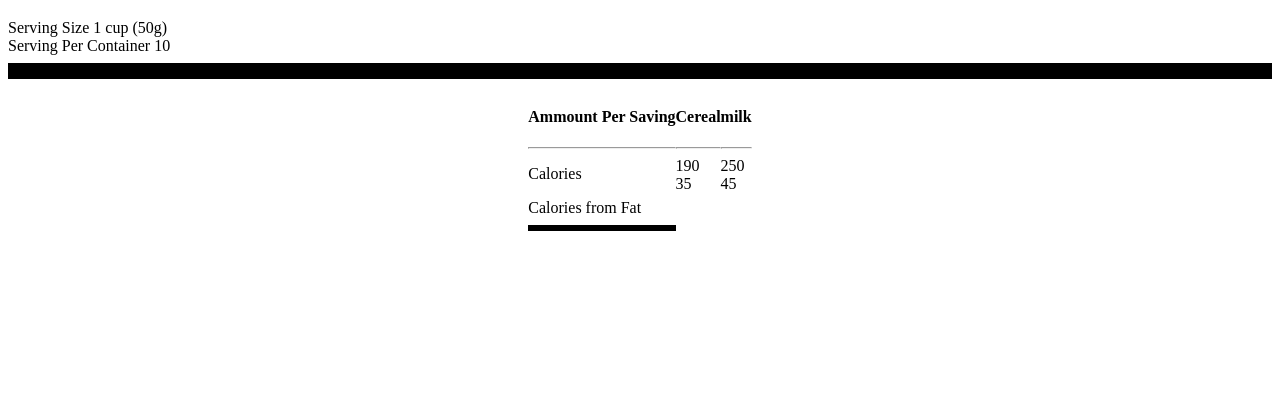
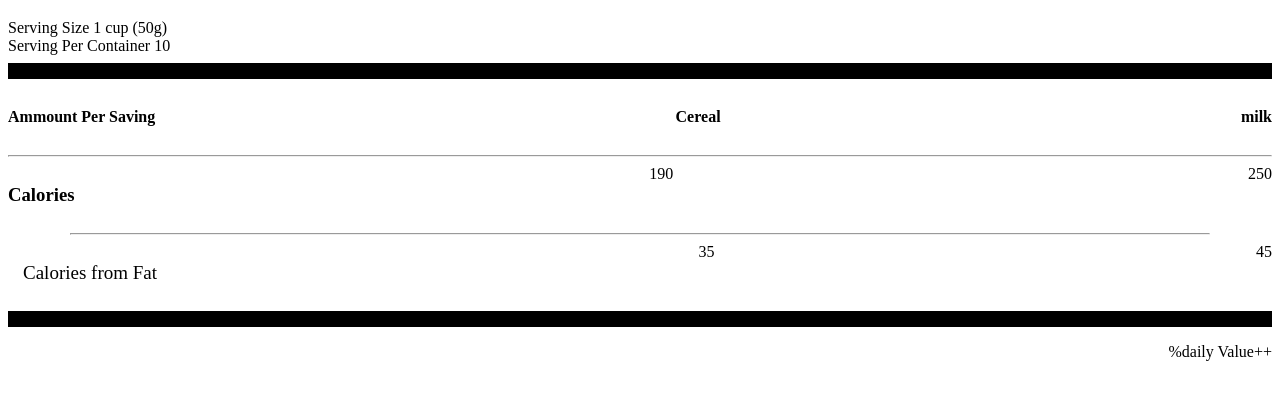
Before and after one commit to rbnptrc/CFLMS-CSS3-DAY03, a plain HTML site: page CFLMS-CSS3-DAY03-PairLeader Ruben - PairPartner Manuela Th/CSS3 DAY03_Intermediate Exercise -Flexitarian/index.html in a window 1280 px wide. Shown: the part 61-460 px from the top of the page. Drawn offline with Linux system fonts and the light colour scheme.

Commit message:
trial and error volume 3 flexbox

```diff
--- a/CFLMS-CSS3-DAY03-PairLeader Ruben - PairPartner Manuela Th/CSS3 DAY03_Intermediate Exercise -Flexitarian/index.html
+++ b/CFLMS-CSS3-DAY03-PairLeader Ruben - PairPartner Manuela Th/CSS3 DAY03_Intermediate Exercise -Flexitarian/index.html
@@ -18,34 +18,60 @@
         <hr class="fat-line">
 
         <!--the sections from left to right-->
-        <div class="container-1">
-            <div class="left-box">
+        <div class="container-1line">
+
+            <div class="left-box1">
                 <h4>Ammount Per Saving</h4>
-                <hr>
-                <p>Calories</p>
-                <span>Calories from Fat</span>
-                <hr class="medium-line">
             </div>
 
-            <div class="middle-box">
+            <div class="middle-box1">
                 <h4>Cereal</h4>
-                <hr>
-                <span>190</span><br>
+            </div>
+
+            <div class="right-box1">
+                <h4>milk</h4>
+
+            </div>
+        </div>
+        <hr>
+
+        <div class="container-2line">
+
+            <div class="left-box1">
+                <h3>Calories</h3>
+            </div>
+
+            <div class="middle-box1">
+                <span>190</span>
+            </div>
+
+            <div class="right-box1">
+                <span>250</span>
+
+            </div>
+        </div>
+
+        <hr class="gray-line">
+
+        <div class="container-3line">
+
+            <div class="left-box1">
+                <p class="line4">Calories from Fat</p>
+            </div>
+
+            <div class="middle-box1">
                 <span>35</span>
             </div>
 
-            <div class="right-box">
-                <h4>milk</h4>
-                <hr>
-                <span>250</span> <br>
+            <div class="right-box1">
                 <span>45</span>
-
             </div>
-
 
         </div>
 
+        <hr class="fat-line">
 
+        <div><p id="lineright">%daily Value++</p></div>
 
 
 
--- a/CFLMS-CSS3-DAY03-PairLeader Ruben - PairPartner Manuela Th/CSS3 DAY03_Intermediate Exercise -Flexitarian/style.css
+++ b/CFLMS-CSS3-DAY03-PairLeader Ruben - PairPartner Manuela Th/CSS3 DAY03_Intermediate Exercise -Flexitarian/style.css
@@ -4,17 +4,44 @@
     display: flex;
 }*/
 
-.container-1 {
+.container-1line {
     display: flex;
-    justify-content: center;
+    justify-content: space-between;
+}
+
+.container-2line {
+    display: flex;
+    justify-content: space-between;
+}
+
+.container-3line {
+    display: flex;
+    justify-content: space-between;
 }
 
 .fat-line {
     border: 8px solid;
 }
 
+.gray-line{
+	/*display: flex;
+	flex-direction: flex-end;*/
+	width: 90%;
+	text-align: right;
+
+
+}
+
 .medium-line {
     border: 3px solid;
 }
 
-.middle-box h4 span {}
+
+.line4{
+	font-size: 19px;
+	padding-left: 15px;
+}
+
+#lineright{
+ 	text-align: right;
+}
```
